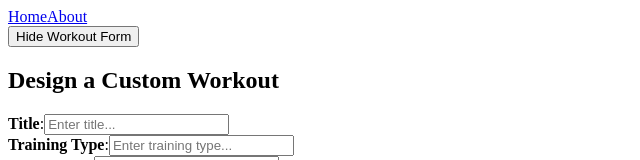
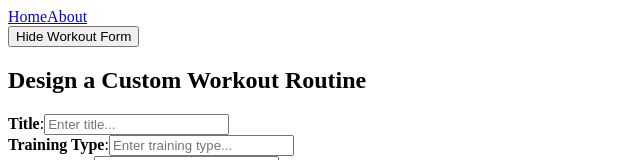
Before and after one commit to Jenna424/moves-mixer-frontend, a React (Create React App) app: page / in a window 1280 px wide. Both pictures are taken after a click on the button "Show Workout Form". Shown: the top 160 px of the page, without its empty margins (0-640 px from the left). Built offline with nearby package versions, Linux system fonts and the light colour scheme; no server answers.

Commit message:
change h2 text in CreateWorkoutForm

```diff
--- a/src/components/CreateWorkoutForm.jsx
+++ b/src/components/CreateWorkoutForm.jsx
@@ -1,7 +1,7 @@
 const CreateWorkoutForm = ({ newWorkout, handleInputChange, createWorkout }) => {
   return (
     <div className="form-container">
-      <h2>Design a Custom Workout</h2>
+      <h2>Design a Custom Workout Routine</h2>
       <form onSubmit={createWorkout}>
         <div className="form-field">
           <label><b>Title</b>:</label>
```
